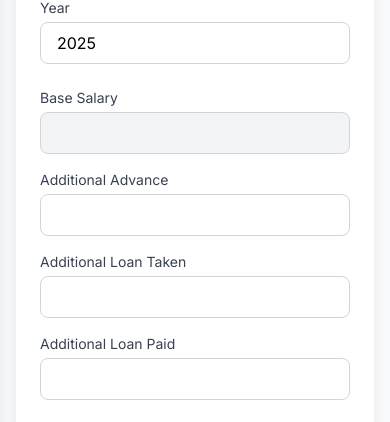
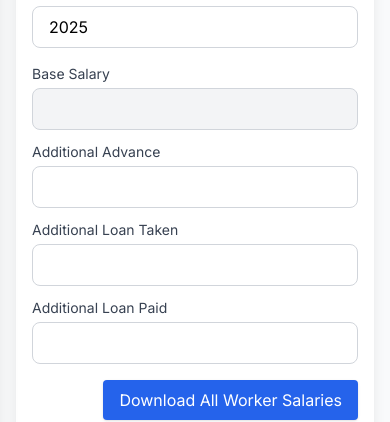
Before and after one commit to Vanshit011/LabourPro, a React (Vite) app in the folder labourpro_frontend/: page /dashboard/WorkerSalaries in a window 390 px wide. Shown: the part 372-794 px from the top of the page. Built offline with nearby package versions, Linux system fonts and the light colour scheme; no server answers; sample sign-in values are in the browser's storage.

Commit message:
worker salary responsive

```diff
--- a/labourpro_frontend/src/pages/WorkerSalary.jsx
+++ b/labourpro_frontend/src/pages/WorkerSalary.jsx
@@ -436,7 +436,7 @@ const WorkerSalary = () => {
             </h2>
 
             {/* Card */}
-            <div className="bg-white rounded-2xl shadow-lg p-6 space-y-6">
+            <div className="bg-white rounded-2xl shadow-lg p-4 sm:p-6 space-y-4 sm:space-y-6 w-full">
               {/* Worker Dropdown */}
               <div>
                 <label className="block text-sm font-medium text-gray-700 mb-1">Worker</label>
@@ -478,7 +478,7 @@ const WorkerSalary = () => {
               </div>
 
               {/* Salary Inputs */}
-              <div className="grid grid-cols-1 sm:grid-cols-2 md:grid-cols-4 gap-4">
+              <div className="grid grid-cols-1 sm:grid-cols-2 md:grid-cols-4 gap-3">
                 <div>
                   <label className="block text-sm font-medium text-gray-700 mb-1">Base Salary</label>
                   <input
@@ -518,7 +518,7 @@ const WorkerSalary = () => {
               </div>
 
               {/* Buttons */}
-              <div className="flex justify-end gap-4">
+              <div className="flex flex-wrap justify-end gap-3">
                 <button
                   onClick={handleDownload}
                   className="bg-blue-600 text-white px-4 py-2 rounded shadow hover:bg-green-700"
@@ -561,7 +561,7 @@ const WorkerSalary = () => {
                 <h3 className="text-xl font-semibold mb-4 flex items-center">
                   <span className="mr-2">📊</span> Salary Details
                 </h3>
-                <div className="grid grid-cols-1 sm:grid-cols-2 md:grid-cols-3 gap-4 text-gray-800">
+                <div className="grid grid-cols-1 sm:grid-cols-2 md:grid-cols-3 lg:grid-cols-4 gap-3 text-gray-800">
                   <p className="bg-gray-50 p-3 rounded-lg"><b>Base Salary:</b> {salaryData.baseSalary}</p>
                   <p className="bg-gray-50 p-3 rounded-lg"><b>Advance:</b> {salaryData.advance}</p>
                   <p className="bg-gray-50 p-3 rounded-lg"><b>Loan Taken:</b> {salaryData.loanTaken}</p>
```
